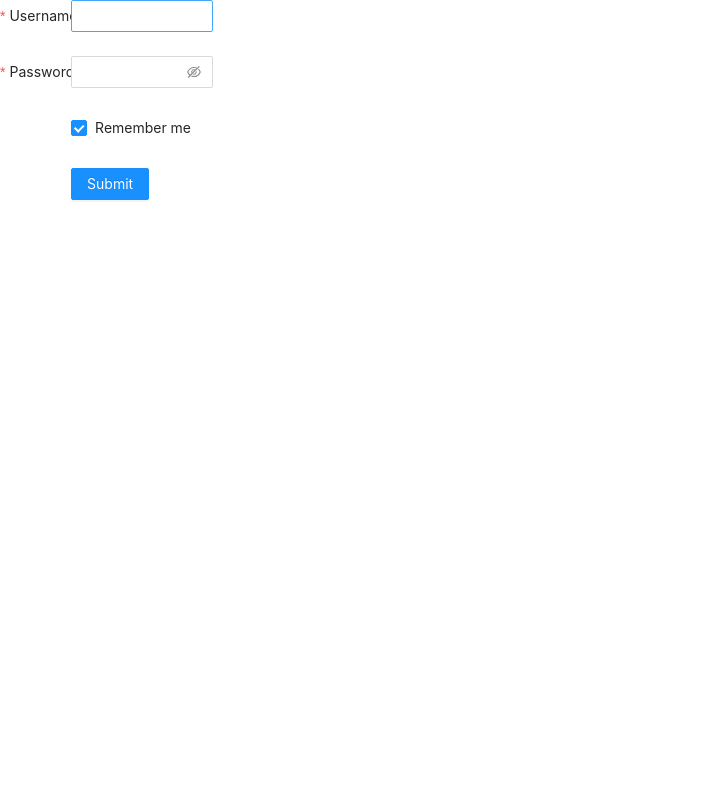
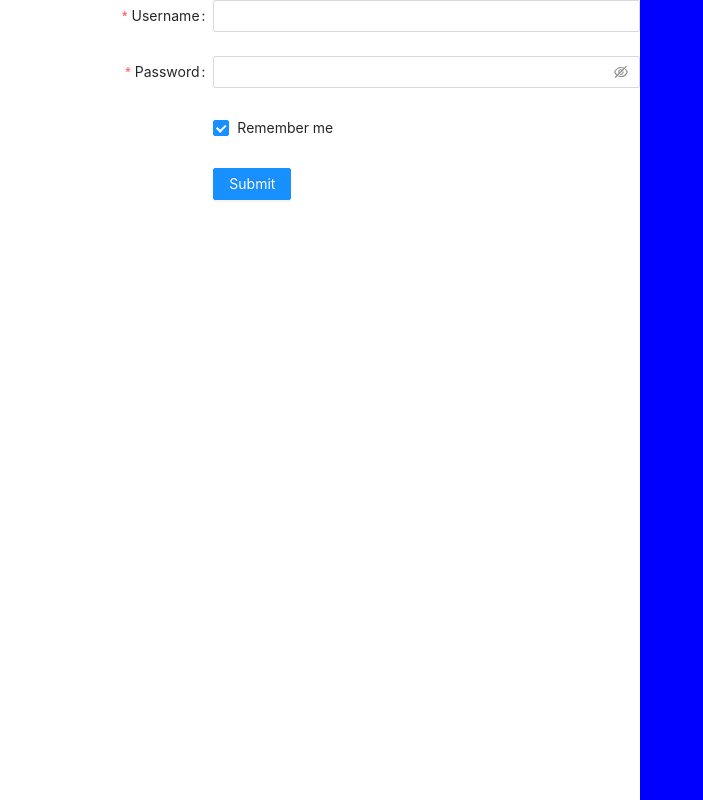
Before and after one commit to allan-fk/workshop-design, a React (Create React App) app: page / in a window 1280 px wide. Shown: the whole page, without its empty margins (0-703 px from the left). Built offline with nearby package versions, Linux system fonts and the light colour scheme.

Commit message:
login-page

```diff
--- a/src/Login/Login.js
+++ b/src/Login/Login.js
@@ -1,4 +1,6 @@
-import { Form, Input, Button, Checkbox, Col } from 'antd';
+import { Form, Input, Button, Checkbox, Col, Row, Layout } from 'antd';
+
+const { Sider, Content } = Layout;
 
 const Login = () => {
   const onFinish = (values) => {
@@ -10,7 +12,8 @@ const Login = () => {
   };
 
   return (
-    <Col span={4}>
+    <Layout style={{height:"100vh"}}>
+    <Sider width={'50%'} theme={'light'}>
     <Form
       name="basic"
       labelCol={{
@@ -74,7 +77,10 @@ const Login = () => {
         </Button>
       </Form.Item>
     </Form>
-    </Col>
+    </Sider>
+    <Content span={12} style={{backgroundColor: 'blue'}}>
+    </Content>
+    </Layout>
   );
 };
 
```
